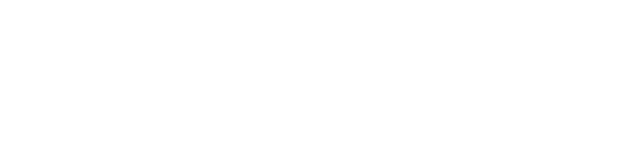
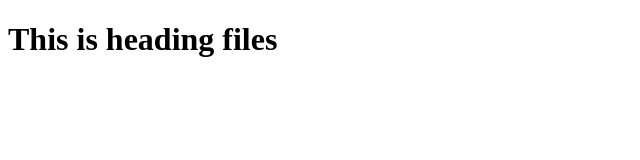
Before and after one commit to surendhar483/githup, a plain HTML site: page index.html in a window 1280 px wide. Shown: the whole page, without its empty margins (0-640 px from the left). Drawn offline with Linux system fonts and the light colour scheme.

Commit message:
Update index.html

```diff
--- a/index.html
+++ b/index.html
@@ -6,6 +6,6 @@
     <title>Document</title>
 </head>
 <body>
-
+    <h1>This is heading files </h1>
 </body>
 </html>
```
